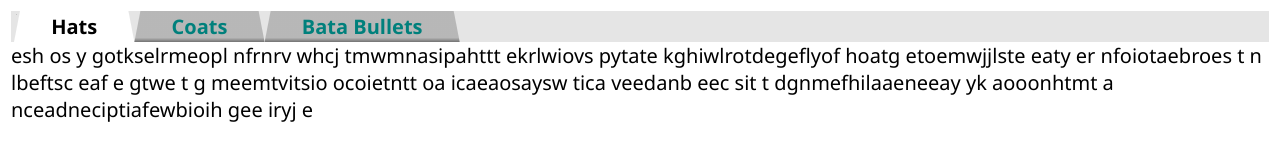
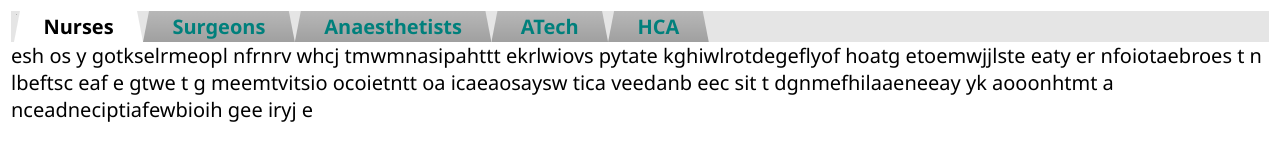
Before and after one commit to i-sayer/uoaui, a plain HTML site: page tabs.html in a window 1280 px wide. Drawn offline with Linux system fonts and the light colour scheme.

Commit message:
real tab names, new shade

```diff
--- a/tabs.html
+++ b/tabs.html
@@ -33,7 +33,7 @@
             color: #00807c;
             text-align: center;
             user-select: none;
-            background: linear-gradient(rgba(0,0,0,0.2) 86%,rgba(0,0,0,0.5));
+            background: linear-gradient(rgba(0,0,0,0.2),rgba(0,0,0,0.3));
             clip-path: polygon(0 100%,6px 0,calc(100% - 6px) 0,100% 100%);
         }
         .tabbar>span {
@@ -45,13 +45,15 @@
         .tabbox>section {
             padding: 6px;
         }
-        #t0:checked~div.tabbar>[for=t0],#t1:checked~div.tabbar>[for=t1],#t2:checked~div.tabbar>[for=t2] {
+        #t0:checked~div.tabbar>[for=t0],#t1:checked~div.tabbar>[for=t1],#t2:checked~div.tabbar>[for=t2],
+        #t3:checked~div.tabbar>[for=t3],#t4:checked~div.tabbar>[for=t4],#t5:checked~div.tabbar>[for=t5],
+        #t6:checked~div.tabbar>[for=t6] {
             color: black;
             background: white;
             /* box-shadow: 0 3px 0 rgba(0,0,0,0.2); */
         }
 
-        #t0~.tw>.t0,#t1~.tw>.t1,#t2~.tw>.t2 {
+        #t0~.tw>.t0,#t1~.tw>.t1,#t2~.tw>.t2,#t3~.tw>.t3,#t4~.tw>.t4,#t5~.tw>.t5,#t6~.tw>.t6 {
             /* display: none; */
             opacity: 0;
             position: absolute;
@@ -60,7 +62,8 @@
             transition: 0.6s ease;
             transition-property: transform, opacity;
         }
-        #t0:checked~.tw>.t0,#t1:checked~.tw>.t1,#t2:checked~.tw>.t2 {
+        #t0:checked~.tw>.t0,#t1:checked~.tw>.t1,#t2:checked~.tw>.t2,#t3:checked~.tw>.t3,
+        #t4:checked~.tw>.t4,#t5:checked~.tw>.t5,#t6:checked~.tw>.t6 {
             display: block;
             opacity: 1;
             transform: translateX(0);
@@ -102,7 +105,7 @@
     </template>
     <script>
         var inventory = document.importNode(tabcomponent.content, true);
-        inventory.firstElementChild.dataset.tabs = "Hats;Coats;Bata Bullets";
+        inventory.firstElementChild.dataset.tabs = "Nurses;Surgeons;Anaesthetists;ATech;HCA";
         document.body.appendChild(inventory);
         Array.from(document.querySelectorAll("section")).forEach(u=>u.textContent = randomtext());
         function fyshuffle(a){
```
